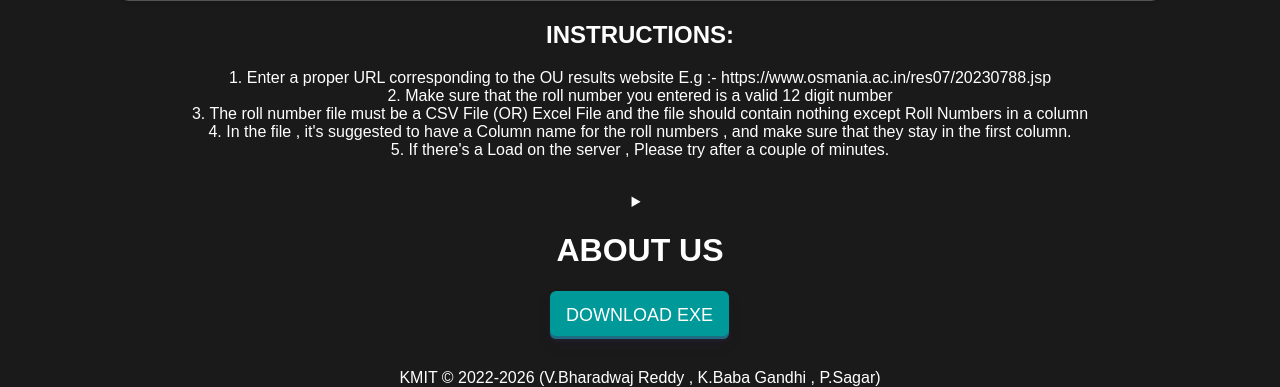
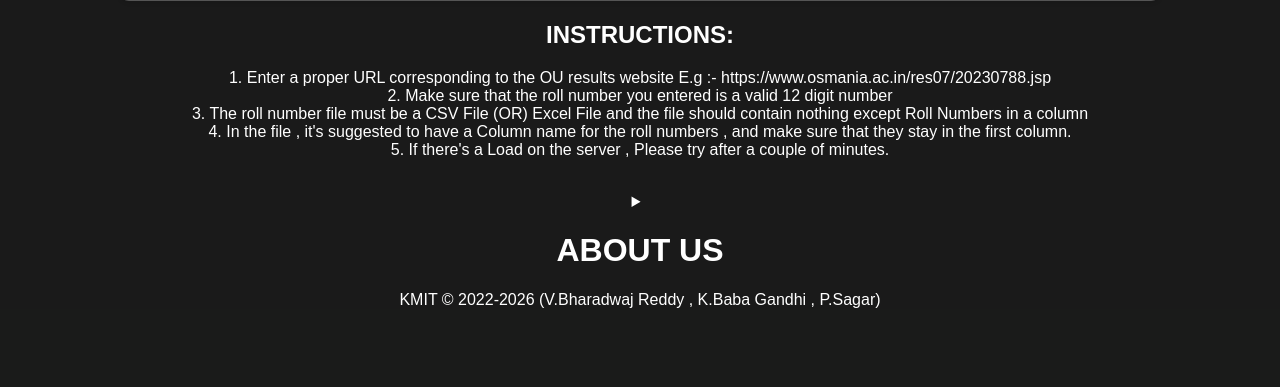
Before and after one commit to Bharadwajreddy1406/OU-results, a Flask app: page / in a window 1280 px wide. Shown: the part 651-1038 px from the top of the page. After the commit the page ends 959 px from the top, so only its background shows below. Run offline with Flask 2, Linux system fonts and the light colour scheme.

Commit message:
Update index.html
Couldn't add the exe as its size exceeds the limit

```diff
--- a/templates/index.html
+++ b/templates/index.html
@@ -203,21 +203,6 @@
             </details>
         </div>
     </div>
-    <div class="download-btn" id="downloadLink" style="padding-bottom:30px;">
-    <a href="/download/excel-file" class="button-29">DOWNLOAD EXE </a>
-    </div>
-        <script>
-        document.getElementById("downloadLink").addEventListener("click", function(event) {
-            event.preventDefault();
-            var link = document.createElement('a');
-            link.href = 'OU/TRINETRA.exe';
-            link.download = 'TRINETRA.exe';
-            document.body.appendChild(link);
-            link.click();
-            document.body.removeChild(link);
-        });
-    </script>
-
 
 
     <div class="foot" >KMIT &#169 2022-2026 (V.Bharadwaj Reddy , K.Baba Gandhi , P.Sagar)</div>
```
